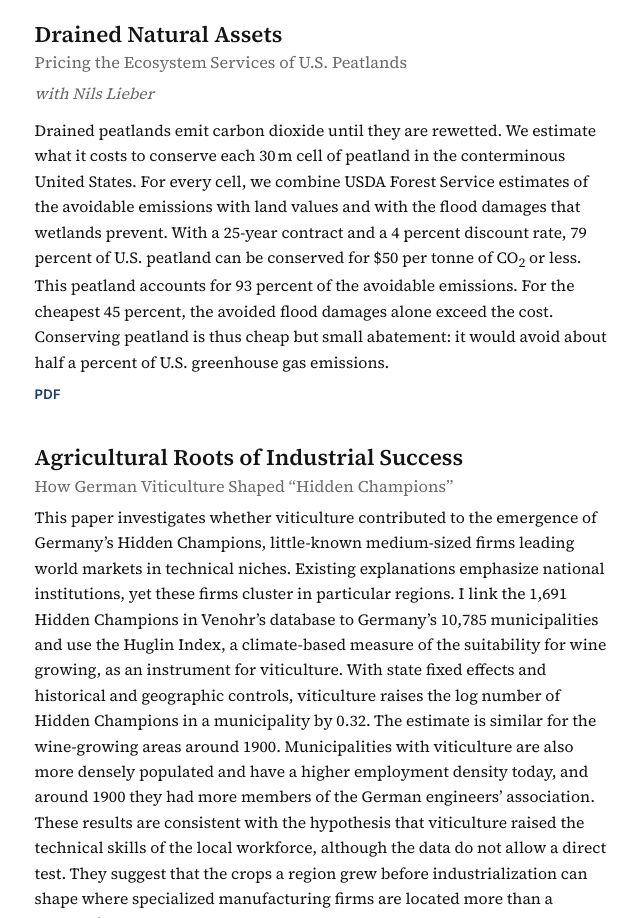
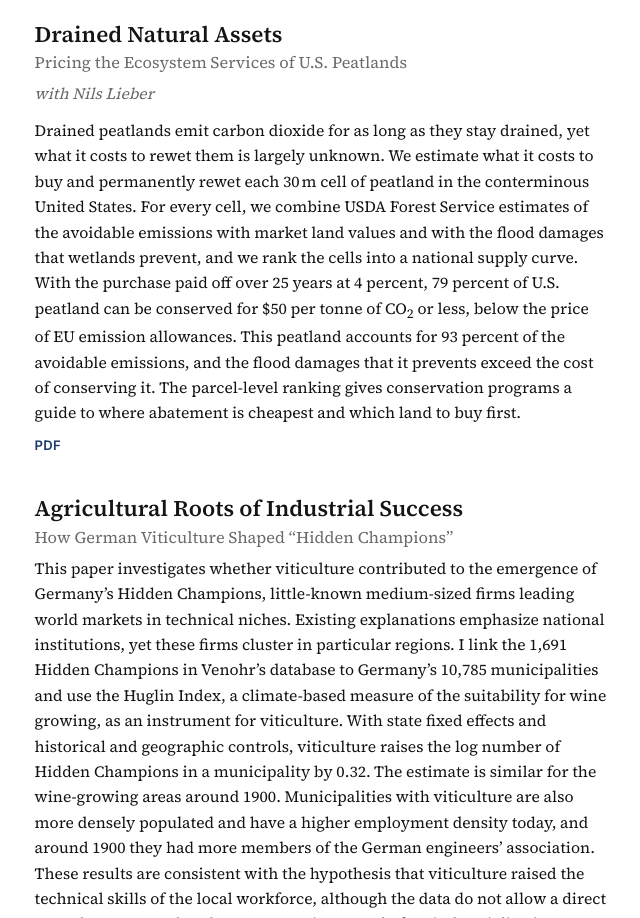
Before and after one commit to stefanjdietrich/stefanjdietrich.github.io, a plain HTML site: page research.html in a window 1280 px wide. Shown: the part 860-1778 px from the top of the page, without its empty margins (319-959 px from the left). Drawn offline with Linux system fonts and the light colour scheme.

Commit message:
Update research.html

```diff
--- a/research.html
+++ b/research.html
@@ -45,17 +45,19 @@ Germany was among the few countries that reached the global technological fronti
     <p class="paper-sub">Pricing the Ecosystem Services of U.S. Peatlands</p>
     <p class="coauthors">with Nils Lieber</p>
     <p class="abstract">
-      Drained peatlands emit carbon dioxide until they are rewetted. We estimate
-      what it costs to conserve each 30&thinsp;m cell of peatland in the
+      Drained peatlands emit carbon dioxide for as long as they stay drained, yet
+      what it costs to rewet them is largely unknown. We estimate what it costs to
+      buy and permanently rewet each 30&thinsp;m cell of peatland in the
       conterminous United States. For every cell, we combine USDA Forest Service
-      estimates of the avoidable emissions with land values and with the flood
-      damages that wetlands prevent. With a 25-year contract and a 4 percent
-      discount rate, 79 percent of U.S. peatland can be conserved for $50 per
-      tonne of CO<sub>2</sub> or less. This peatland accounts for 93 percent of
-      the avoidable emissions. For the cheapest 45 percent, the avoided flood
-      damages alone exceed the cost. Conserving peatland is thus cheap but small
-      abatement: it would avoid about half a percent of U.S. greenhouse gas
-      emissions.
+      estimates of the avoidable emissions with market land values and with the
+      flood damages that wetlands prevent, and we rank the cells into a national
+      supply curve. With the purchase paid off over 25 years at 4 percent,
+      79 percent of U.S. peatland can be conserved for $50 per tonne of
+      CO<sub>2</sub> or less, below the price of EU emission allowances. This
+      peatland accounts for 93 percent of the avoidable emissions, and the flood
+      damages that it prevents exceed the cost of conserving it. The parcel-level
+      ranking gives conservation programs a guide to where abatement is cheapest
+      and which land to buy first.
     </p>
     <p class="links">
       <a href="assets/papers/peatland_chapter_StefanDietrich_NilsLieber.pdf" target="_blank" rel="nofollow noopener">PDF</a>
```
